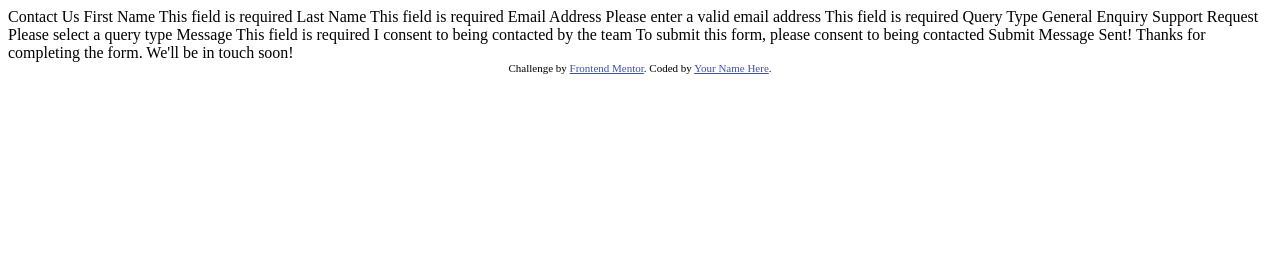
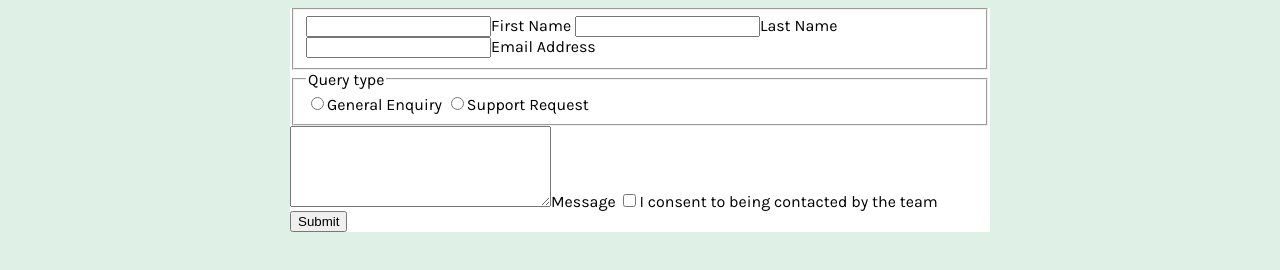
Before and after one commit to Risetech4drew/contact-form-main, a plain HTML site: page index.html in a window 1280 px wide. Drawn offline with Linux system fonts and the light colour scheme.

Commit message:
added input fields and submit button

```diff
--- a/index.html
+++ b/index.html
@@ -1,52 +1,97 @@
 <!DOCTYPE html>
 <html lang="en">
   <head>
-  <meta charset="UTF-8">
-  <meta name="viewport" content="width=device-width, initial-scale=1.0"> <!-- displays site properly based on user's device -->
+    <meta charset="UTF-8" />
+    <meta name="viewport" content="width=device-width, initial-scale=1.0" />
+    <!-- displays site properly based on user's device -->
 
-  <link rel="icon" type="image/png" sizes="32x32" href="./assets/images/favicon-32x32.png">
-
+    <link
+      rel="icon"
+      type="image/png"
+      sizes="32x32"
+      href="./assets/images/favicon-32x32.png"
+    />
+    <!-- fonts -->
+    <link rel="preconnect" href="https://fonts.googleapis.com" />
+    <link rel="preconnect" href="https://fonts.gstatic.com" crossorigin />
+    <link
+      href="https://fonts.googleapis.com/css2?family=Karla:ital,wght@0,200..800;1,200..800&display=swap"
+      rel="stylesheet"
+    />
+    <link rel="stylesheet" href="styles.css" />
     <title>Frontend Mentor | Contact form</title>
-
-  <!-- Feel free to remove these styles or customise in your own stylesheet 👍 -->
-  <style>
-    .attribution { font-size: 11px; text-align: center; }
-    .attribution a { color: hsl(228, 45%, 44%); }
-  </style>
   </head>
   <body>
+    <div class="cantainer">
+      <form action="">
+        <fieldset>
+          <div>
+            <label for="first-name"
+              ><input
+                type="text"
+                id="first-name"
+                name="first-name"
+                required
+              />First Name</label
+            >
+            <label for="last-name"
+              ><input
+                type="text"
+                id="last-name"
+                name="first-name"
+                required
+              />Last Name</label
+            >
+          </div>
+          <label for="email"
+            ><input type="email" id="email" name="email" required />Email
+            Address</label
+          >
+        </fieldset>
+        <fieldset>
+          <legend>Query type</legend>
+          <label for="general-query"
+            ><input
+              type="radio"
+              id="general-query"
+              name="query-type"
+              required
+            />General Enquiry</label
+          >
+          <label for="support-request"
+            ><input
+              type="radio"
+              name="query-type"
+              id="support-request"
+              required
+            />Support Request</label
+          >
+        </fieldset>
+        <label for="message">
+          <textarea
+            name="message"
+            id="message"
+            cols="30"
+            rows="5"
+            required
+          ></textarea
+          >Message
+        </label>
+        <label for="consent-to-contact"
+          ><input
+            type="checkbox"
+            id="consent-to-contact"
+            name="consent-to-contact"
+          />I consent to being contacted by the team</label
+        >
+        <button>Submit</button>
+      </form>
+    </div>
 
-  Contact Us
-
-  First Name
-  This field is required
-
-  Last Name
-  This field is required
-
-  Email Address
-  Please enter a valid email address
-  This field is required
-
-  Query Type
-  General Enquiry
-  Support Request
-  Please select a query type
-
-  Message
-  This field is required
-
-  I consent to being contacted by the team
-  To submit this form, please consent to being contacted
-
-  Submit
-
-  Message Sent!
-  Thanks for completing the form. We'll be in touch soon!
-
-  <div class="attribution">
-    Challenge by <a href="https://www.frontendmentor.io?ref=challenge">Frontend Mentor</a>.
+    <!-- <div class="attribution">
+      Challenge by
+      <a href="https://www.frontendmentor.io?ref=challenge">Frontend Mentor</a>.
       Coded by <a href="#">Your Name Here</a>.
-  </div>
+    </div> -->
   </body>
 </html>
--- /dev/null
+++ b/styles.css
@@ -0,0 +1,30 @@
+:root {
+  --primary-green-light: hsl(148, 38%, 91%);
+  --primary-green-medium: hsl(169, 82%, 27%);
+  --primary-red: hsl(0, 66%, 54%);
+
+  --neutral-white: hsl(0, 0%, 100%);
+  --neutral-grey-medium: hsl(186, 15%, 59%);
+  --neutral-grey-darker: hsl(187, 24%, 22%);
+}
+*,
+*::before,
+*::after {
+  box-sizing: border-box;
+}
+body {
+  font-family: "Karla", sans-serif;
+  background: var(--primary-green-light);
+}
+form {
+  width: min(700px, 80%);
+  background: var(--neutral-white);
+  margin: 0 auto;
+}
+.attribution {
+  font-size: 11px;
+  text-align: center;
+}
+.attribution a {
+  color: hsl(228, 45%, 44%);
+}
```
Also changed, not shown: 1 other file. Lines whose indentation alone changed are shown as unchanged.
